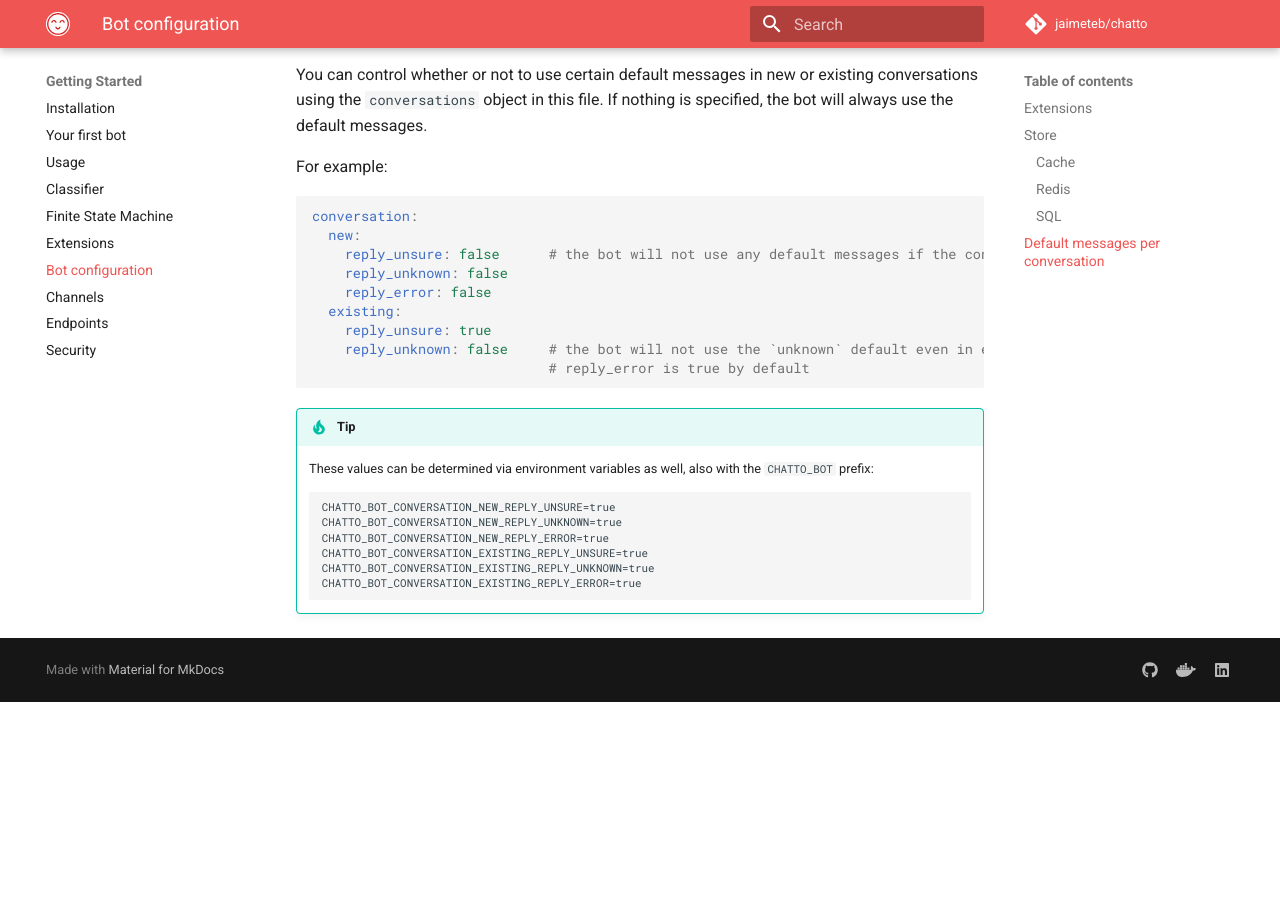
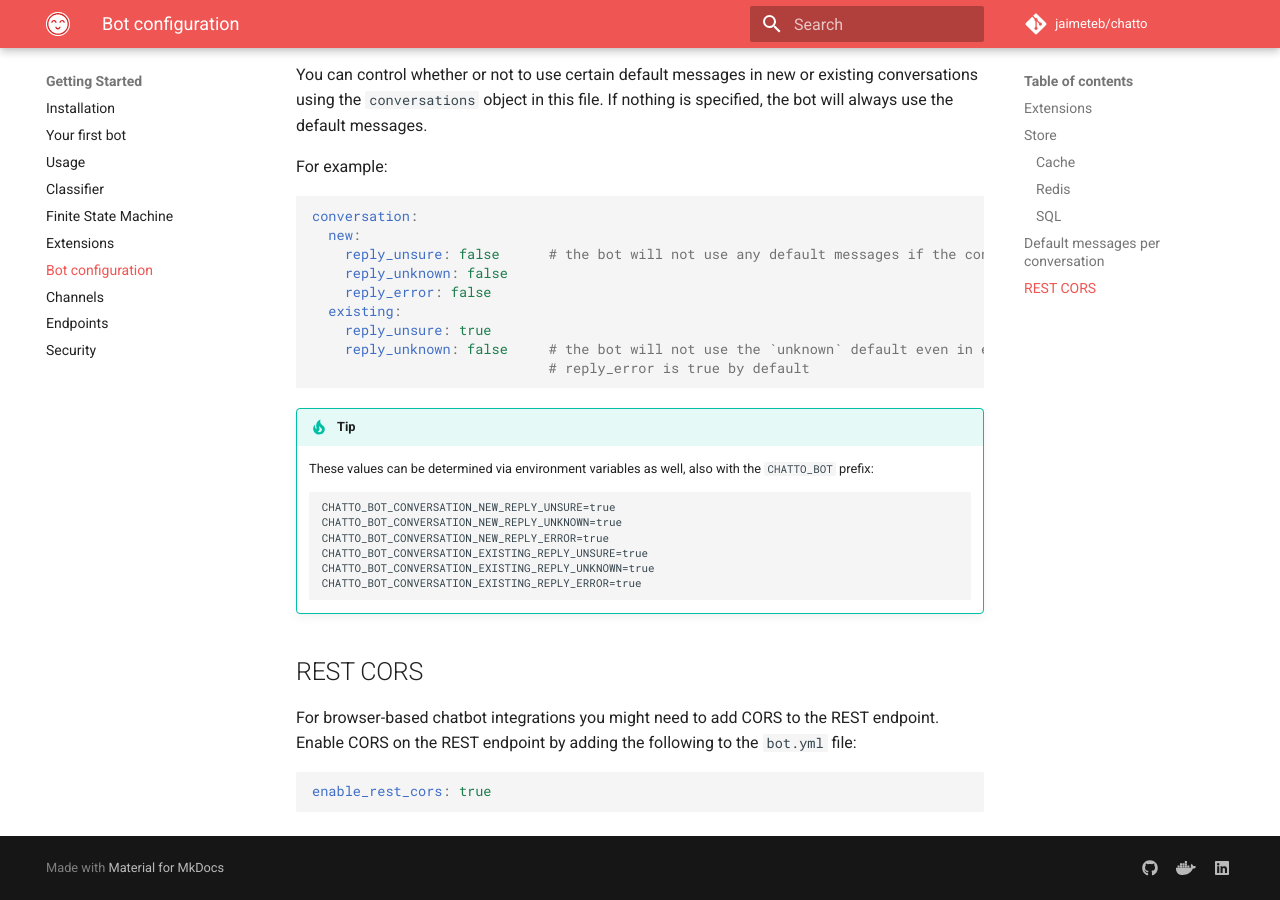
Before and after one commit to jaimeteb/chatto, an MkDocs documentation site: the page built from docs/botconfiguration.md, in a window 1280 px wide and 900 px high, scrolled down 3405 px. Built offline with MkDocs 1.6.1 and Material for MkDocs 9.7.7, drawn with Linux system fonts in a browser that asks for light colours; comment, search, counter and statistics services are not loaded; before the commit the page ends 4107 px from its top, so only the background shows below that.

````diff
--- a/docs/botconfiguration.md
+++ b/docs/botconfiguration.md
@@ -175,3 +175,11 @@ conversation:
     CHATTO_BOT_CONVERSATION_EXISTING_REPLY_UNKNOWN=true
     CHATTO_BOT_CONVERSATION_EXISTING_REPLY_ERROR=true
     ```
+
+## REST CORS
+
+For browser-based chatbot integrations you might need to add CORS to the REST endpoint. Enable CORS on the REST endpoint by adding the following to the `bot.yml` file:
+
+```yaml
+enable_rest_cors: true
+```
--- a/mkdocs.yml
+++ b/mkdocs.yml
@@ -59,3 +59,4 @@ nav:
     # - Miscellaneous Bot: examples/misc.md
     - Trivia: examples/trivia.md
   - Changelog: changelog.md
+  - Demo: demo.md
````
Also changed, not shown: docs/demo.md (added, +33 -0 lines), docs/endpoints.md (+8 -0 lines), docs/img/chatto_trivia_pro.svg (added), 1 other file.
